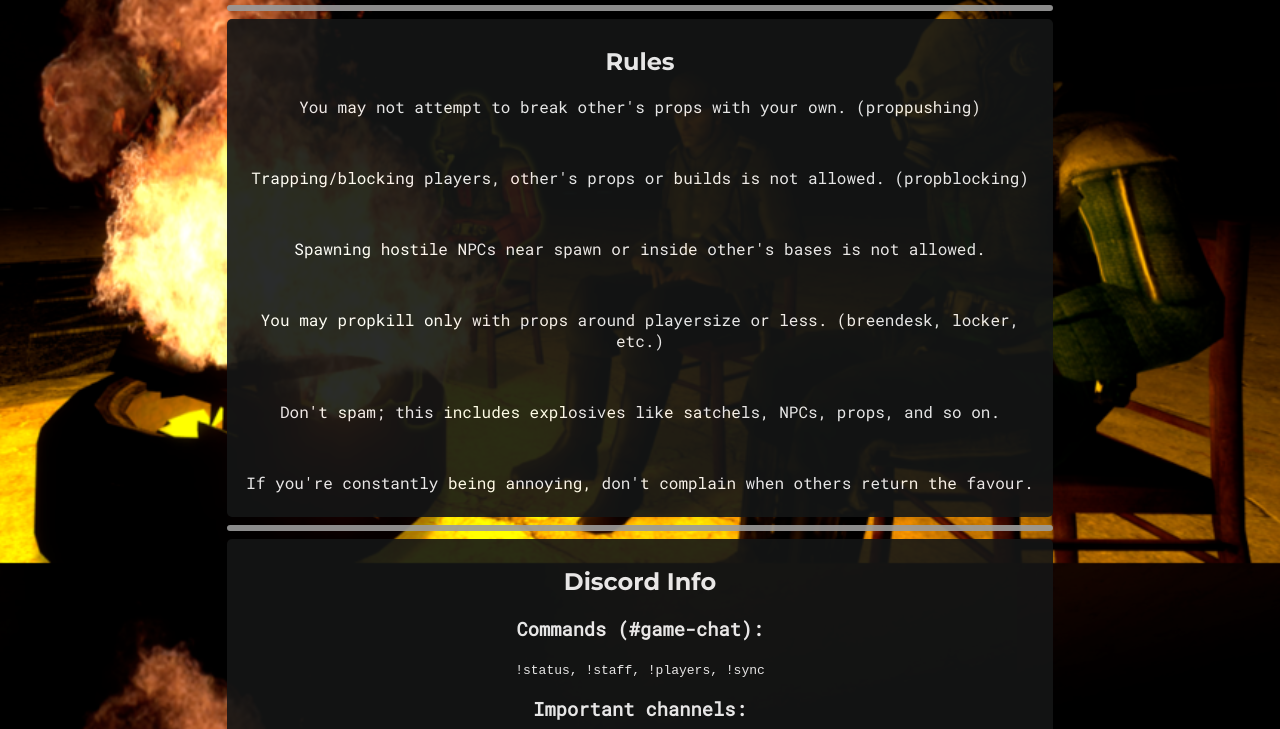
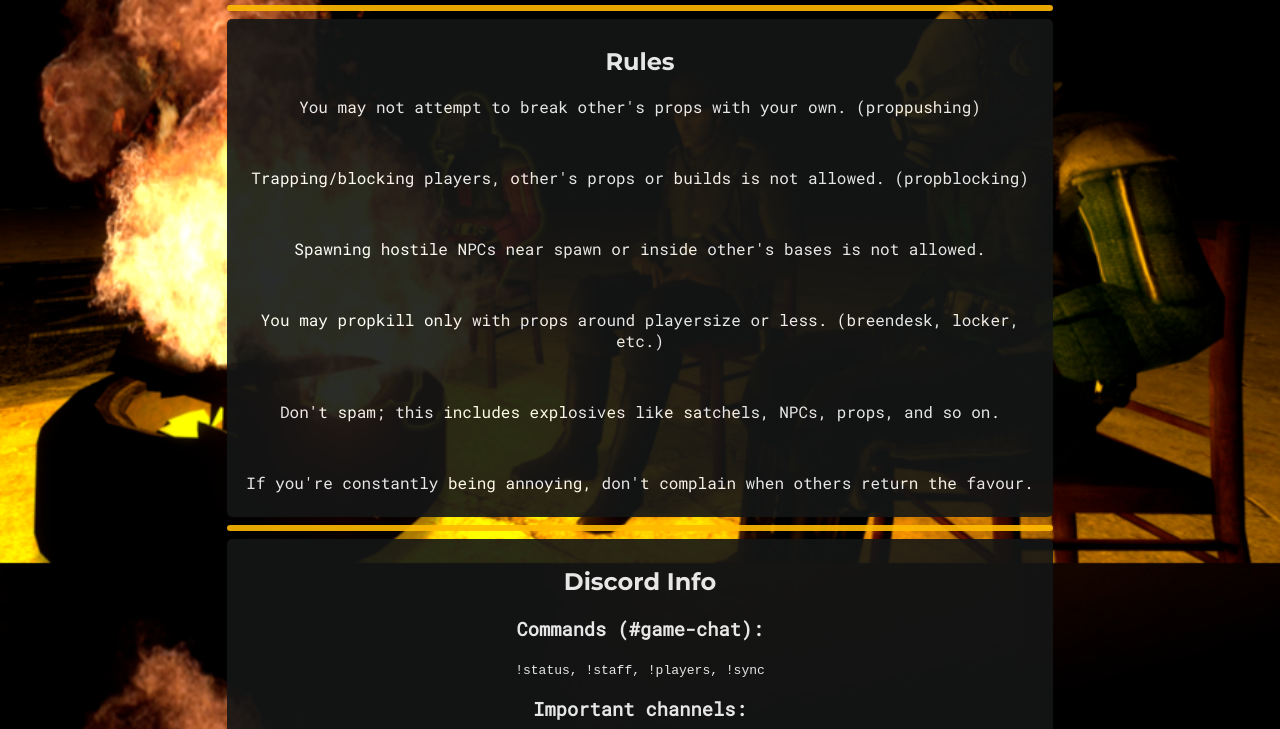
Before and after one commit to sandboxvanilla/sandboxvanilla.github.io, a plain HTML site: page index.html in a window 1280 px wide. Shown: the part 237-966 px from the top of the page. Drawn offline with Linux system fonts and the light colour scheme.

Commit message:
Adjust devider color

```diff
--- a/style.css
+++ b/style.css
@@ -87,7 +87,7 @@ h3, h4, a, p {
 }
 
 hr.rounded {
-  border: 3px solid #9c9c9c;
+  border: 3px solid #ffbb00;
   opacity: 90%;
   border-radius: 5px;
 }
```
